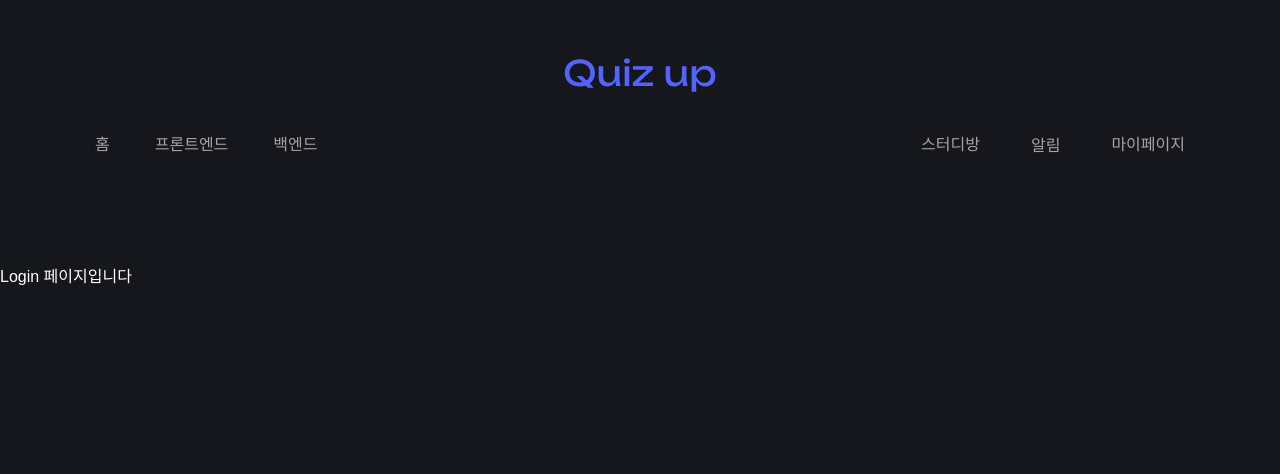
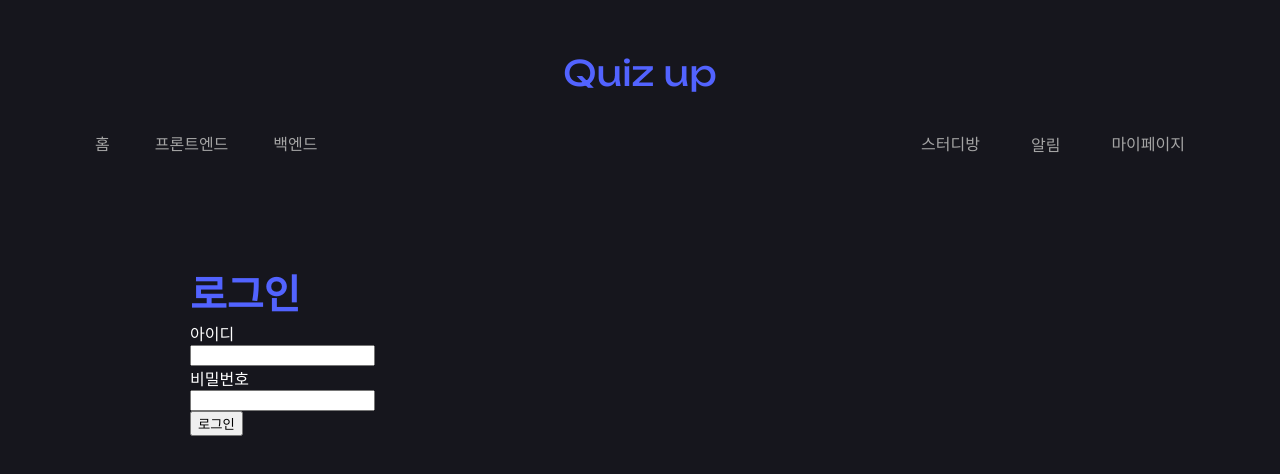
Before and after one commit to QuizUpWebProject/front, a React (Create React App) app: page /login in a window 1280 px wide. Shown: the top 474 px of the page. Built offline with nearby package versions, Linux system fonts and the light colour scheme.

Commit message:
design: loginform 만들기 #6

```diff
--- /dev/null
+++ b/src/components/login/LoginForm.jsx
@@ -0,0 +1,17 @@
+export default function LoginForm() {
+  return (
+    <div>
+      <div>
+        <div>아이디</div>
+        <input />
+      </div>
+
+      <div>
+        <div>비밀번호</div>
+        <input />
+      </div>
+
+      <button>로그인</button>
+    </div>
+  );
+}
--- a/src/pages/Login.jsx
+++ b/src/pages/Login.jsx
@@ -1,9 +1,24 @@
+import styled from "styled-components";
+import LoginForm from "../components/login/LoginForm";
+
 const Login = () => {
-    return (
-        <div>
-            Login 페이지입니다
-        </div>
-    )
-}
+  return (
+    <Wrapper>
+      <Title>로그인</Title>
+      <LoginForm />
+    </Wrapper>
+  );
+};
 
 export default Login;
+
+const Wrapper = styled.div`
+  max-width: 900px;
+  margin: 0 auto;
+`;
+
+const Title = styled.div`
+  color: #5263ff;
+  font-size: 40px;
+  font-weight: 600;
+`;
```
